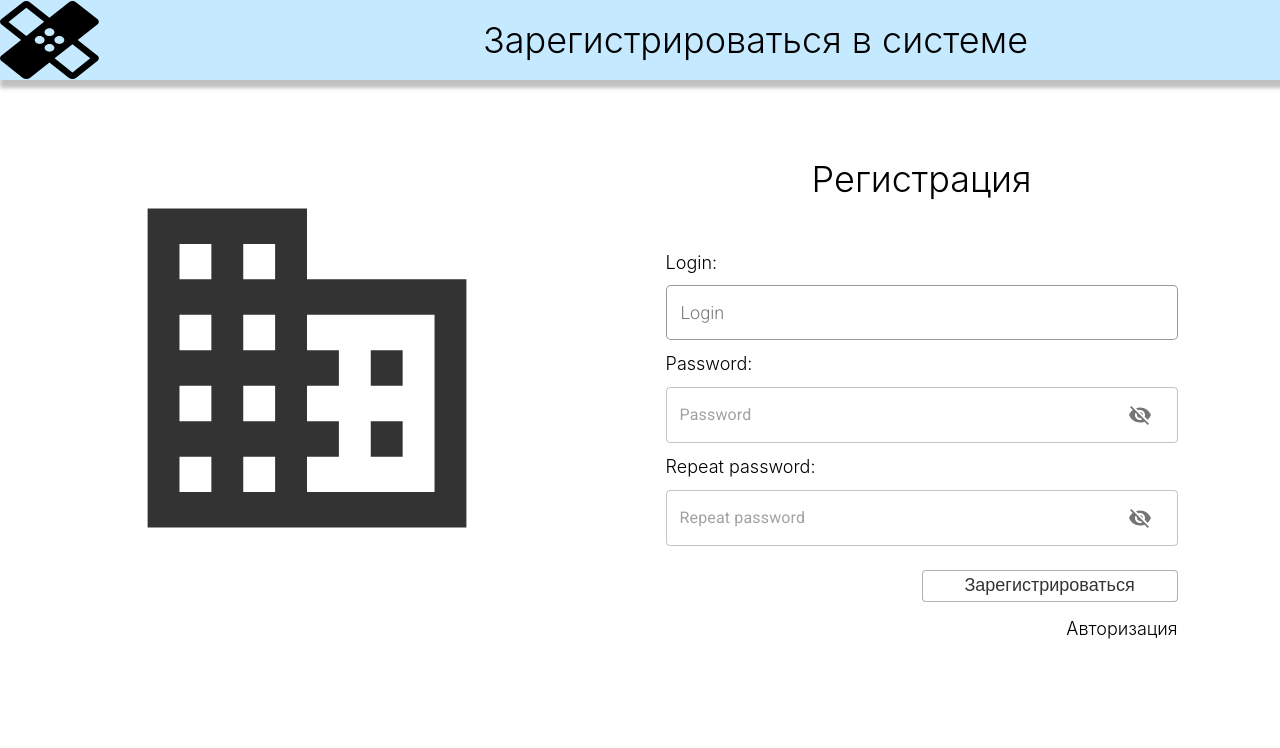
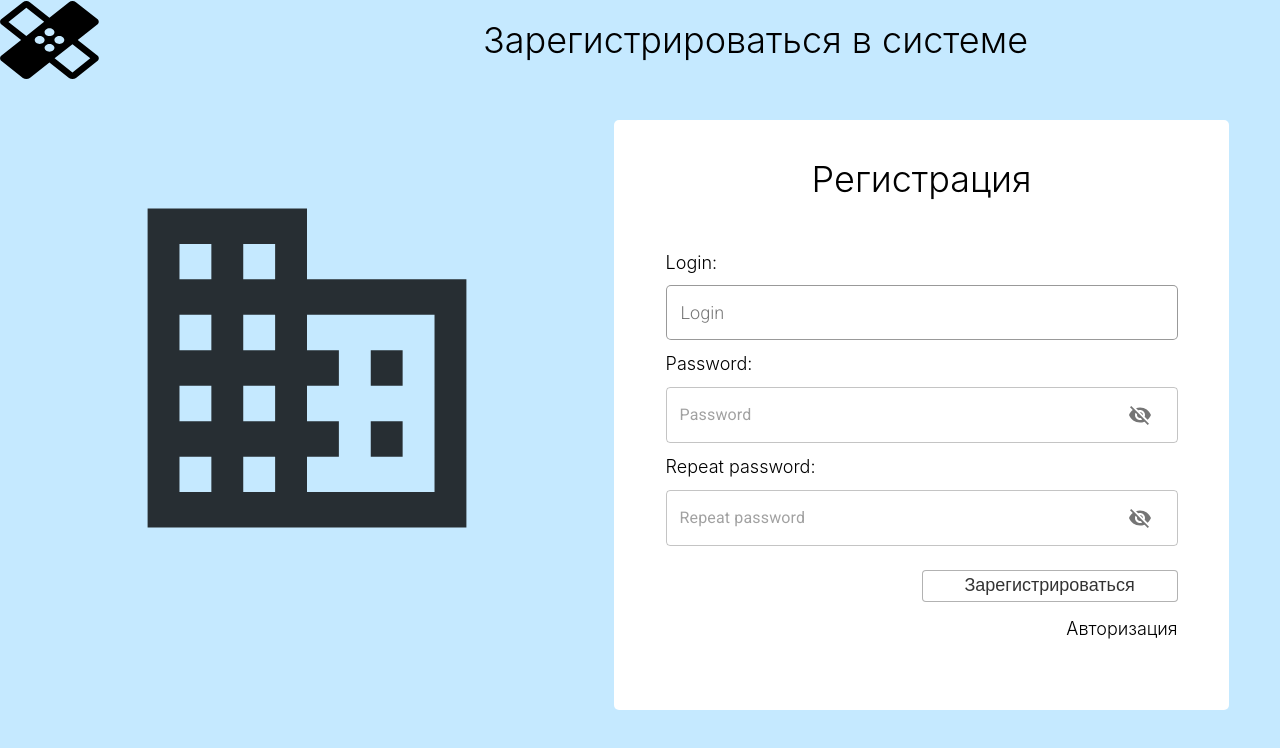
Before and after one commit to Dalpatov/HospitalFront2.0, a React (Create React App) app: page /registration in a window 1280 px wide. Shown: the top 748 px of the page. Built offline with nearby package versions, Linux system fonts and the light colour scheme.

Commit message:
Task2end

```diff
--- a/src/Components/InputBox/InputBox.js
+++ b/src/Components/InputBox/InputBox.js
@@ -41,7 +41,7 @@ function InputAdornments({ placeholder, setPassword, password }) {
               {showPassword ? <Visibility /> : <VisibilityOff />}
             </IconButton>
           </InputAdornment>
-   )}
+        )}
       />
     </FormControl>
   );
--- a/src/Components/Registration/RegistrStyle.css
+++ b/src/Components/Registration/RegistrStyle.css
@@ -1,6 +1,7 @@
 .body-style-svg {
   display: flex;
   height: 90vh;
+  background: #C5E9FF;
 }
 
 .body-pic {
```
